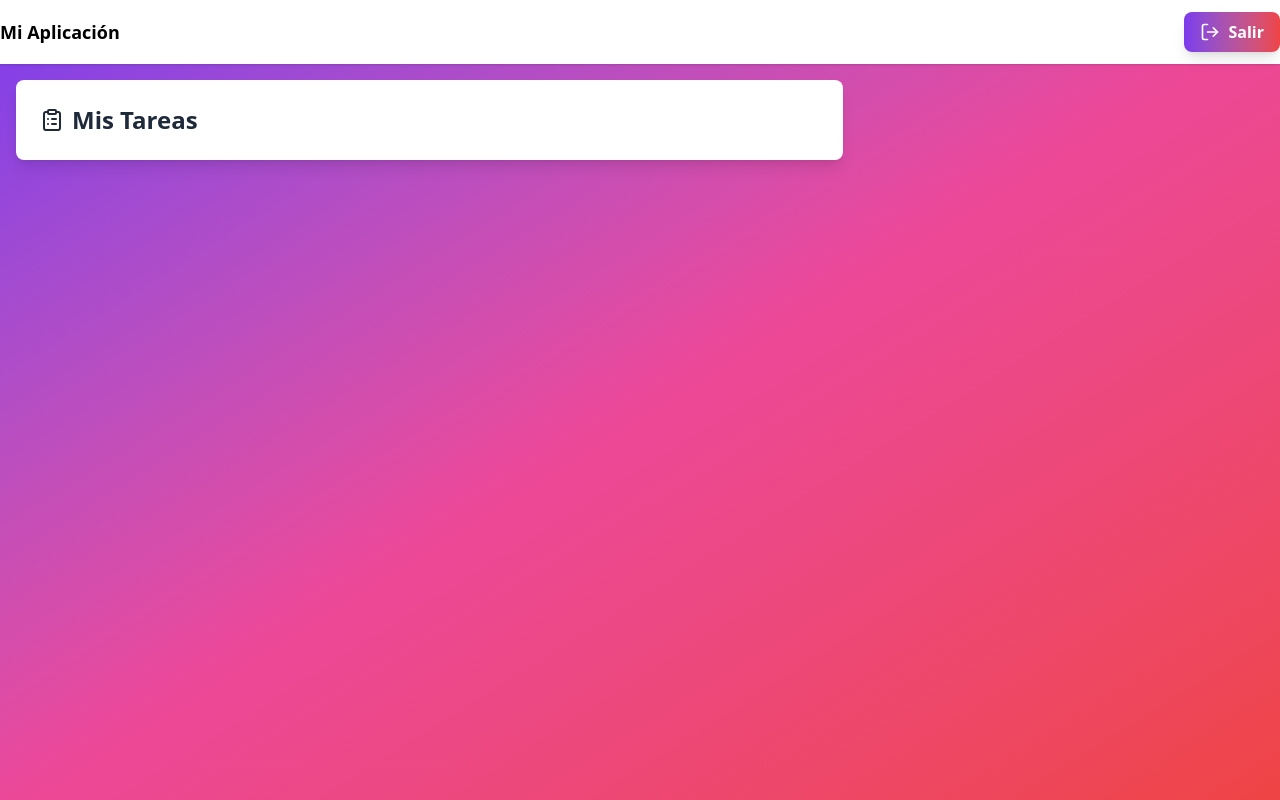
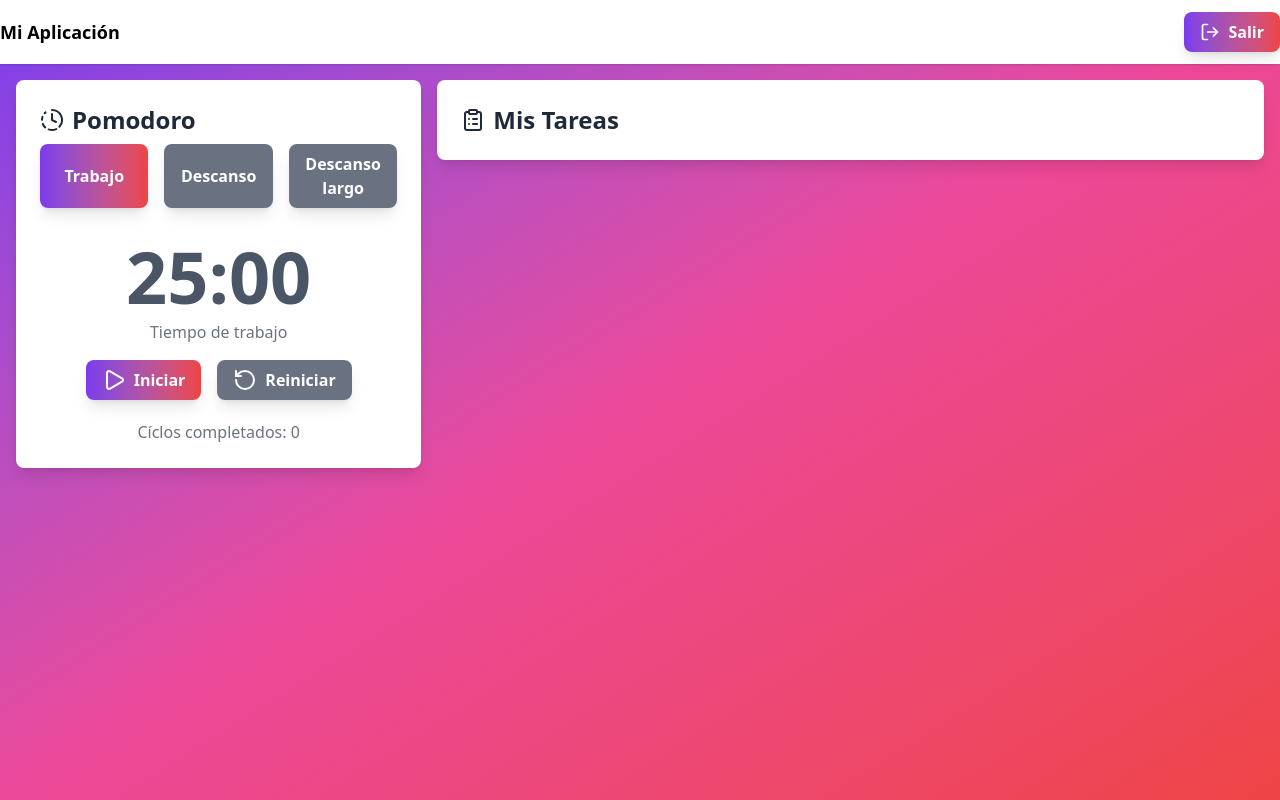
Before and after one commit to sermarmar/task-build-app, a React (Vite) app: page /home in a window 1280 px wide. Built offline with nearby package versions, Linux system fonts and the light colour scheme; sample sign-in values are in the browser's storage.

Commit message:
Añadir componente Pomodoro a la página de Dashboard

```diff
--- /dev/null
+++ b/src/app/components/template/Pomodoro.tsx
@@ -0,0 +1,125 @@
+import { ClockFading, Pause, Play, RotateCcw } from "lucide-react";
+import { Card, CardBody, CardText, CardTitle } from "../ux/Card";
+import type React from 'react';
+import { Button } from "../ux/Button";
+import { useEffect, useState } from "react";
+
+export const Pomodoro: React.FC = () => {
+
+    const WORK = 'work';
+    const SHORT_BREAK = 'shortBreak';
+    const LONG_BREAK = 'longBreak';
+    const MINUTES_WORK = 25;
+    const MINUTES_SHORT_BREAK = 5;
+    const MINUTES_LONG_BREAK = 15;
+
+    const [minutes, setMinutes] = useState<number>(25);
+    const [seconds, setSeconds] = useState<number>(0);
+    const [isActive, setIsActive] = useState<boolean>(false);
+    const [mode, setMode] = useState<'work' | 'shortBreak' | 'longBreak'>('work');
+    const [completedCycles, setCompletedCycles] = useState<number>(0);
+
+    useEffect(() => {
+        let interval: NodeJS.Timeout | null = null;
+        if(isActive) {
+            // eslint-disable-next-line @typescript-eslint/no-unused-vars
+            interval = setInterval(() => {
+                if (seconds === 0) {
+                    if (minutes === 0) {
+                        // Timer completed
+                        setIsActive(false);
+                        retrieveTimerByMode(mode);
+                    } else {
+                        setMinutes(minutes - 1);
+                        setSeconds(59);
+                    }
+                } else {
+                    setSeconds(seconds - 1);
+                    setCompletedCycles(prev => {
+                        if (prev < 3 && mode === WORK) {
+                            return prev + 1;
+                        }
+                        return prev;
+                    });
+                }
+            }, 1000)
+        } else if(interval) {
+            clearInterval(interval);
+        }
+        return () => {
+            if (interval) clearInterval(interval);
+        };
+    }, [isActive, seconds, minutes, mode])
+
+
+    const toggleTimer = () => {
+        // Lógica para iniciar el temporizador
+        setIsActive(!isActive);
+    }
+
+    const resetTimer = () => {
+        // Lógica para reiniciar el temporizador
+        setIsActive(false);
+        retrieveTimerByMode(mode);
+    }
+
+    const changeMode = (newMode: 'work' | 'shortBreak' | 'longBreak') => {
+        setMode(newMode);
+        retrieveTimerByMode(newMode);
+        setIsActive(false);
+    }
+
+    const retrieveTimerByMode = (mode: 'work' | 'shortBreak' | 'longBreak') => {
+        switch (mode) {
+            case WORK:
+                setMinutes(MINUTES_WORK);
+                break;
+            case SHORT_BREAK:
+                setMinutes(MINUTES_SHORT_BREAK);
+                break;
+            case LONG_BREAK:
+                setMinutes(MINUTES_LONG_BREAK);
+                break;
+        }
+        setSeconds(0);
+    }
+
+
+    return (
+        <Card>
+            <CardTitle className="flex gap-2 items-center">
+                <ClockFading />
+                Pomodoro
+            </CardTitle>
+            <CardBody>
+                <CardText className="flex flex-col justify-center">
+                    <div className="flex justify-center gap-4">
+                        <Button type="button" color={mode === WORK ? "primary" : "secondary"} className="w-full justify-center" onClick={() => changeMode(WORK)}>Trabajo</Button>
+                        <Button type="button" color={mode === SHORT_BREAK ? "primary" : "secondary"} className="w-full justify-center" onClick={() => changeMode(SHORT_BREAK)}>Descanso</Button>
+                        <Button type="button" color={mode === LONG_BREAK ? "primary" : "secondary"} className="w-full justify-center" onClick={() => changeMode(LONG_BREAK)}>Descanso largo</Button>
+                    </div>
+                    <div className="text-7xl font-bold text-center mt-8">
+                        {minutes.toString().padStart(2, '0')}:{seconds.toString().padStart(2, '0')}
+                    </div>
+                    <p className="text-center mt-2 text-text-muted">
+                        Tiempo de trabajo
+                    </p>
+                    <div className="flex justify-center mt-4 gap-4">
+                        <Button type="button" color="primary" onClick={() => toggleTimer()}>
+                            {isActive ? <Pause /> : <Play />}
+                            {isActive ? "Pausar" : "Iniciar"}
+                        </Button>
+                        <Button type="button" color="secondary" onClick={() => resetTimer()}>
+                            <RotateCcw />
+                            Reiniciar
+                        </Button>
+                    </div>
+                    <p className="text-center mt-5 text-text-muted">
+                        Cíclos completados: {completedCycles}
+                    </p>
+                </CardText>
+            </CardBody>
+
+        </Card>
+    );
+}
--- a/src/app/pages/DashboardPage.tsx
+++ b/src/app/pages/DashboardPage.tsx
@@ -1,7 +1,8 @@
 
-import { ClipboardList, ClockFading } from "lucide-react";
+import { ClipboardList } from "lucide-react";
 import { Navbar } from "../components/template/Navbar";
 import { Card, CardTitle } from "../components/ux/Card";
+import { Pomodoro } from "../components/template/Pomodoro";
 
 export const DashboardPage: React.FC = () => {
 
@@ -9,13 +10,18 @@ export const DashboardPage: React.FC = () => {
         <div className="flex flex-col">
             <Navbar />
             <div className = "grid grid-cols-3 gap-4 mt-20 mx-4">
+                <div>
+                    <Pomodoro />
+                </div>
+                <div className="col-span-2">
+                    <Card >
+                        <CardTitle className="flex gap-2 items-center">
+                            <ClipboardList />
+                            Mis Tareas
+                        </CardTitle>
+                    </Card>
+                </div>
 
-                <Card className="col-span-2">
-                    <CardTitle className="flex gap-2 items-center">
-                        <ClipboardList />
-                        Mis Tareas
-                    </CardTitle>
-                </Card>
             </div>
         </div>
     );
```
